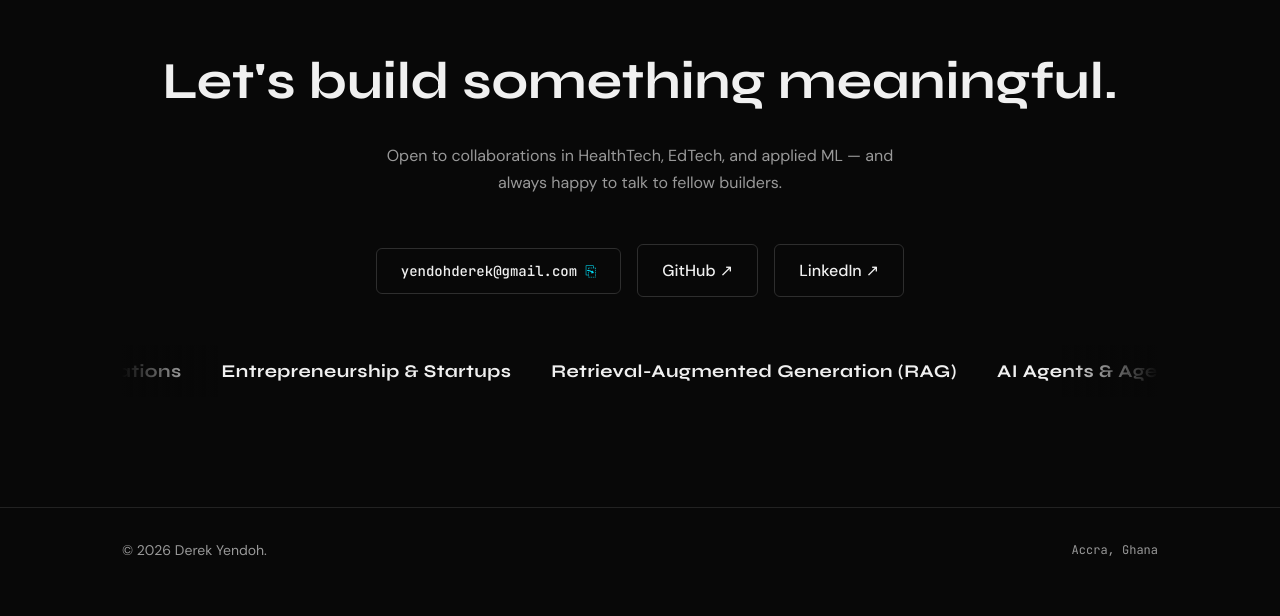
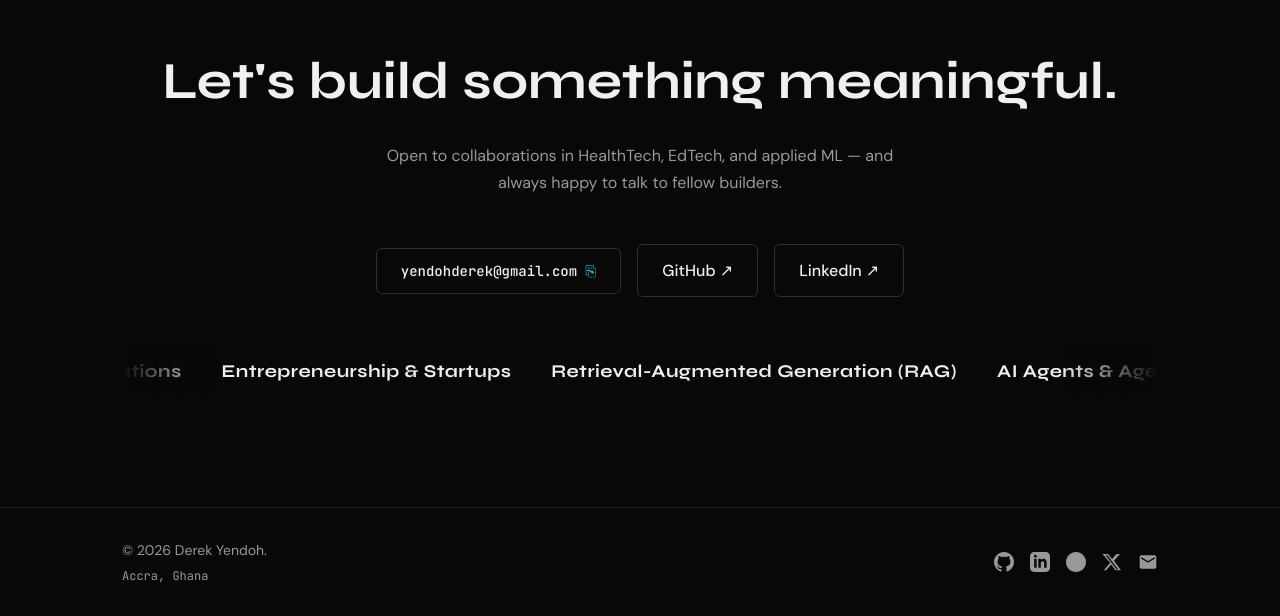
Before and after one commit to Yendoh-Derek/Yendoh-Derek.github.io, a Next.js app: page / in a window 1280 px wide. Shown: the part 4730-5346 px from the top of the page. Before the commit the page ends 5322 px from the top, so only its background shows below. Built offline with nearby package versions, Linux system fonts and the light colour scheme.

Commit message:
Update: footer component with social media iconsreplace inline footer with a new footer. Create a component with social media icons

```diff
--- a/src/app/layout.tsx
+++ b/src/app/layout.tsx
@@ -1,6 +1,7 @@
 import type { Metadata } from "next";
 import { DM_Sans, JetBrains_Mono, Syne } from "next/font/google";
 import { Nav } from "@/components/layout/Nav";
+import { Footer } from "@/components/layout/Footer";
 import { site } from "@/content/site";
 import "@/styles/globals.css";
 
@@ -70,12 +71,7 @@ export default function RootLayout({
         <div className="grain-overlay" aria-hidden />
         <Nav />
         <main>{children}</main>
-        <footer className="border-t border-border py-8">
-          <div className="section-container flex flex-col items-center justify-between gap-4 text-sm text-secondary md:flex-row">
-            <p>© {new Date().getFullYear()} {site.name}.</p>
-            <p className="font-mono text-xs">{site.location}</p>
-          </div>
-        </footer>
+        <Footer />
       </body>
     </html>
   );
--- /dev/null
+++ b/src/components/layout/Footer.tsx
@@ -0,0 +1,95 @@
+import { site } from "@/content/site";
+
+const socials = [
+  {
+    name: "GitHub",
+    url: site.github,
+    icon: "github",
+  },
+  {
+    name: "LinkedIn",
+    url: site.linkedin,
+    icon: "linkedin",
+  },
+  {
+    name: "Instagram",
+    url: site.instagram,
+    icon: "instagram",
+  },
+  {
+    name: "X",
+    url: site.x,
+    icon: "x",
+  },
+  {
+    name: "Email",
+    url: `mailto:${site.email}`,
+    icon: "mail",
+  },
+];
+
+function SocialIcon({ name, icon }: { name: string; icon: string }) {
+  switch (icon) {
+    case "github":
+      return (
+        <svg viewBox="0 0 24 24" fill="currentColor" className="h-5 w-5">
+          <path d="M12 0c-6.626 0-12 5.373-12 12 0 5.302 3.438 9.8 8.207 11.387.599.111.793-.261.793-.577v-2.234c-3.338.726-4.033-1.416-4.033-1.416-.546-1.387-1.333-1.756-1.333-1.756-1.089-.745.083-.729.083-.729 1.205.084 1.839 1.237 1.839 1.237 1.07 1.834 2.807 1.304 3.492.997.107-.775.418-1.305.762-1.604-2.665-.305-5.467-1.334-5.467-5.931 0-1.311.469-2.381 1.236-3.221-.124-.303-.535-1.524.117-3.176 0 0 1.008-.322 3.301 1.23.957-.266 1.983-.399 3.003-.404 1.02.005 2.047.138 3.006.404 2.291-1.552 3.297-1.23 3.297-1.23.653 1.653.242 2.874.118 3.176.77.84 1.235 1.911 1.235 3.221 0 4.609-2.807 5.624-5.479 5.921.43.372.823 1.102.823 2.222v 3.293c0 .319.192.694.801.576 4.765-1.589 8.199-6.086 8.199-11.386 0-6.627-5.373-12-12-12z" />
+        </svg>
+      );
+    case "linkedin":
+      return (
+        <svg viewBox="0 0 24 24" fill="currentColor" className="h-5 w-5">
+          <path d="M19 0h-14c-2.761 0-5 2.239-5 5v14c0 2.761 2.239 5 5 5h14c2.762 0 5-2.239 5-5v-14c0-2.761-2.238-5-5-5zm-11 19h-3v-11h3v11zm-1.5-12.268c-.966 0-1.75-.79-1.75-1.764s.784-1.764 1.75-1.764 1.75.79 1.75 1.764-.783 1.764-1.75 1.764zm13.5 12.268h-3v-5.604c0-3.368-4-3.113-4 0v5.604h-3v-11h3v1.765c1.396-2.586 7-2.777 7 2.476v6.759z" />
+        </svg>
+      );
+    case "instagram":
+      return (
+        <svg viewBox="0 0 24 24" fill="currentColor" className="h-5 w-5">
+          <path d="M12 0c-6.627 0-12 5.373-12 12s5.373 12 12 12 12-5.373 12-12-5.373-12-12-12zm0 2.917c2.833 0 3.167.01 4.583.067 1.083.05 1.833.24 2.417.51.5.21 1 .583 1.333.916.333.333.706.833.916 1.333.27.584.46 1.334.51 2.417.057 1.416.067 1.75.067 4.583s-.01 3.167-.067 4.583c-.05 1.083-.24 1.833-.51 2.417-.21.5-.583 1-.916 1.333-.333.333-.833.706-1.333.916-.584.27-1.334.46-2.417.51-1.416.057-1.75.067-4.583.067s-3.167-.01-4.583-.067c-1.083-.05-1.833-.24-2.417-.51-.5-.21-1-.583-1.333-.916-.333-.333-.706-.833-.916-1.333-.27-.584-.46-1.334-.51-2.417-.057-1.416-.067-1.75-.067-4.583s.01-3.167.067-4.583c.05-1.083.24-1.833.51-2.417.21-.5.583-1 .916-1.333.333-.333.833-.706 1.333-.916.584-.27 1.334-.46 2.417-.51 1.416-.057 1.75-.067 4.583-.067zm0-2.917c-6.627 0-12 5.373-12 12s5.373 12 12 12 12-5.373 12-12-5.373-12-12-12zm5.5 3a1.5 1.5 0 1 0 0 3 1.5 1.5 0 0 0 0-3zm-5.5 3.917c-2.49 0-4.5 2.01-4.5 4.5s2.01 4.5 4.5 4.5 4.5-2.01 4.5-4.5-2.01-4.5-4.5-4.5zm0 7.417c-1.59 0-2.917-1.327-2.917-2.917s1.327-2.917 2.917-2.917 2.917 1.327 2.917 2.917-1.327 2.917-2.917 2.917z" />
+        </svg>
+      );
+    case "x":
+      return (
+        <svg viewBox="0 0 24 24" fill="currentColor" className="h-5 w-5">
+          <path d="M18.244 2.25h3.308l-7.227 8.26 8.502 11.24h-6.654l-5.207-6.807-5.997 6.807H2.066l7.755-8.872L.5 2.25h6.836l4.704 6.207 5.448-6.207zM17.534 20.97h1.832L6.455 3.99H4.482l13.052 16.98z" />
+        </svg>
+      );
+    case "mail":
+      return (
+        <svg viewBox="0 0 24 24" fill="currentColor" className="h-5 w-5">
+          <path d="M20 4H4c-1.1 0-1.99.9-1.99 2L2 18c0 1.1.9 2 2 2h16c1.1 0 2-.9 2-2V6c0-1.1-.9-2-2-2zm0 4l-8 5-8-5V6l8 5 8-5v2z" />
+        </svg>
+      );
+    default:
+      return null;
+  }
+}
+
+export function Footer() {
+  return (
+    <footer className="border-t border-border py-8">
+      <div className="section-container flex flex-col items-center justify-between gap-6 md:flex-row">
+        <div className="flex flex-col items-center gap-2 md:items-start">
+          <p className="text-sm text-secondary">© {new Date().getFullYear()} {site.name}.</p>
+          <p className="font-mono text-xs text-secondary">{site.location}</p>
+        </div>
+
+        <div className="flex gap-4">
+          {socials.map((social) => (
+            <a
+              key={social.name}
+              href={social.url}
+              target={social.name === "Email" ? undefined : "_blank"}
+              rel={social.name === "Email" ? undefined : "noopener noreferrer"}
+              aria-label={social.name}
+              className="text-secondary transition-colors hover:text-cyan"
+              title={social.name}
+            >
+              <SocialIcon name={social.name} icon={social.icon} />
+            </a>
+          ))}
+        </div>
+      </div>
+    </footer>
+  );
+}
--- a/src/content/site.ts
+++ b/src/content/site.ts
@@ -8,6 +8,8 @@ export const site = {
   degree: "BSc Computer Science — [Your Institution]",
   github: "https://github.com/Yendoh-Derek",
   linkedin: "https://www.linkedin.com/in/derek-yendoh-4a6174275",
+  instagram: "https://www.instagram.com/yendoh_derek?utm_source=qr&igsh=MTdxamV3c3V5NnAyNQ==",
+  x: "https://x.com/DYendoh77058",
   metaDescription:
     "Derek Yendoh — AI/ML Software Engineer from Accra, Ghana. Building intelligent systems for HealthTech and EdTech.",
   url: "https://yendoh-derek.github.io",
```
